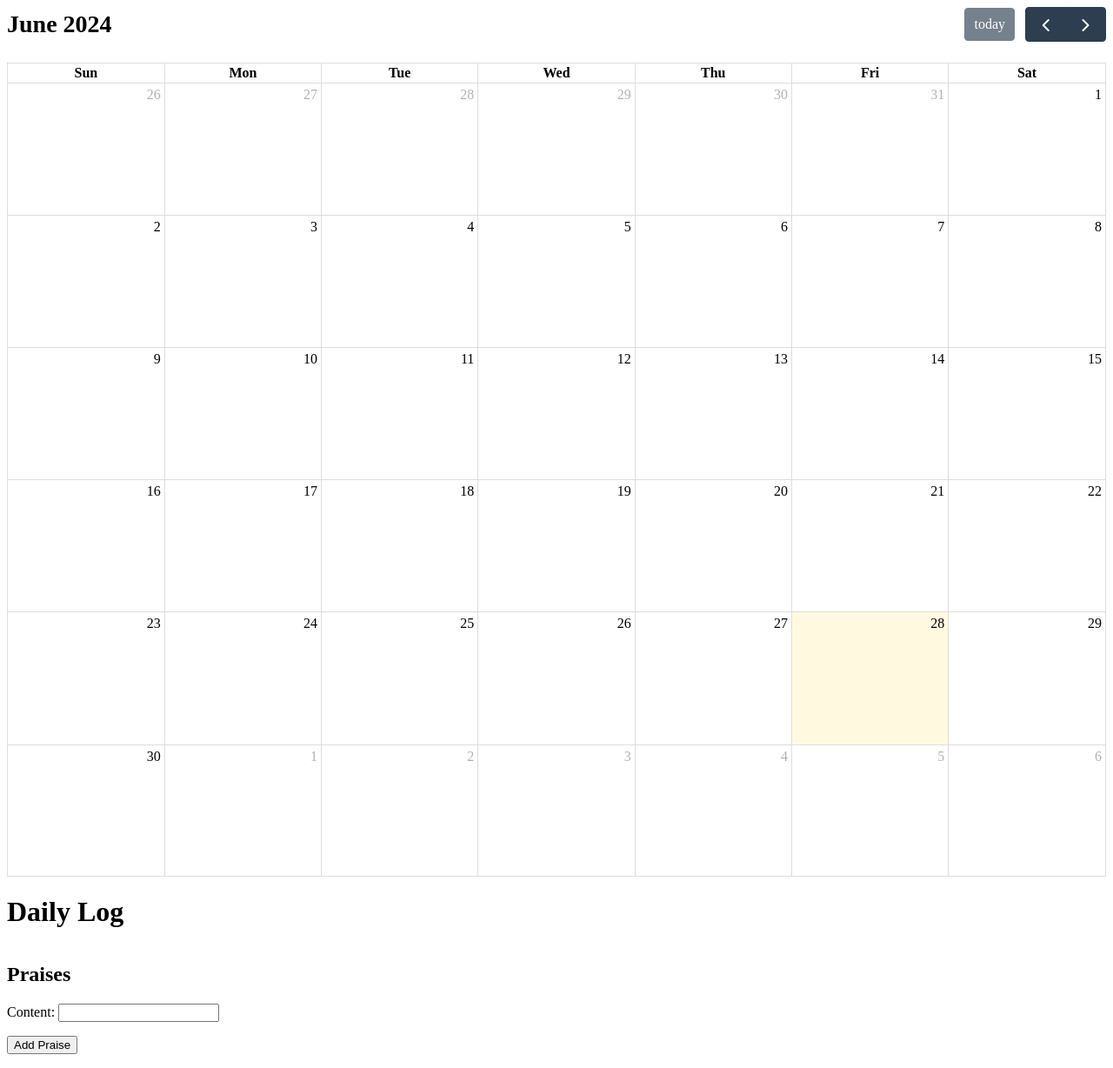
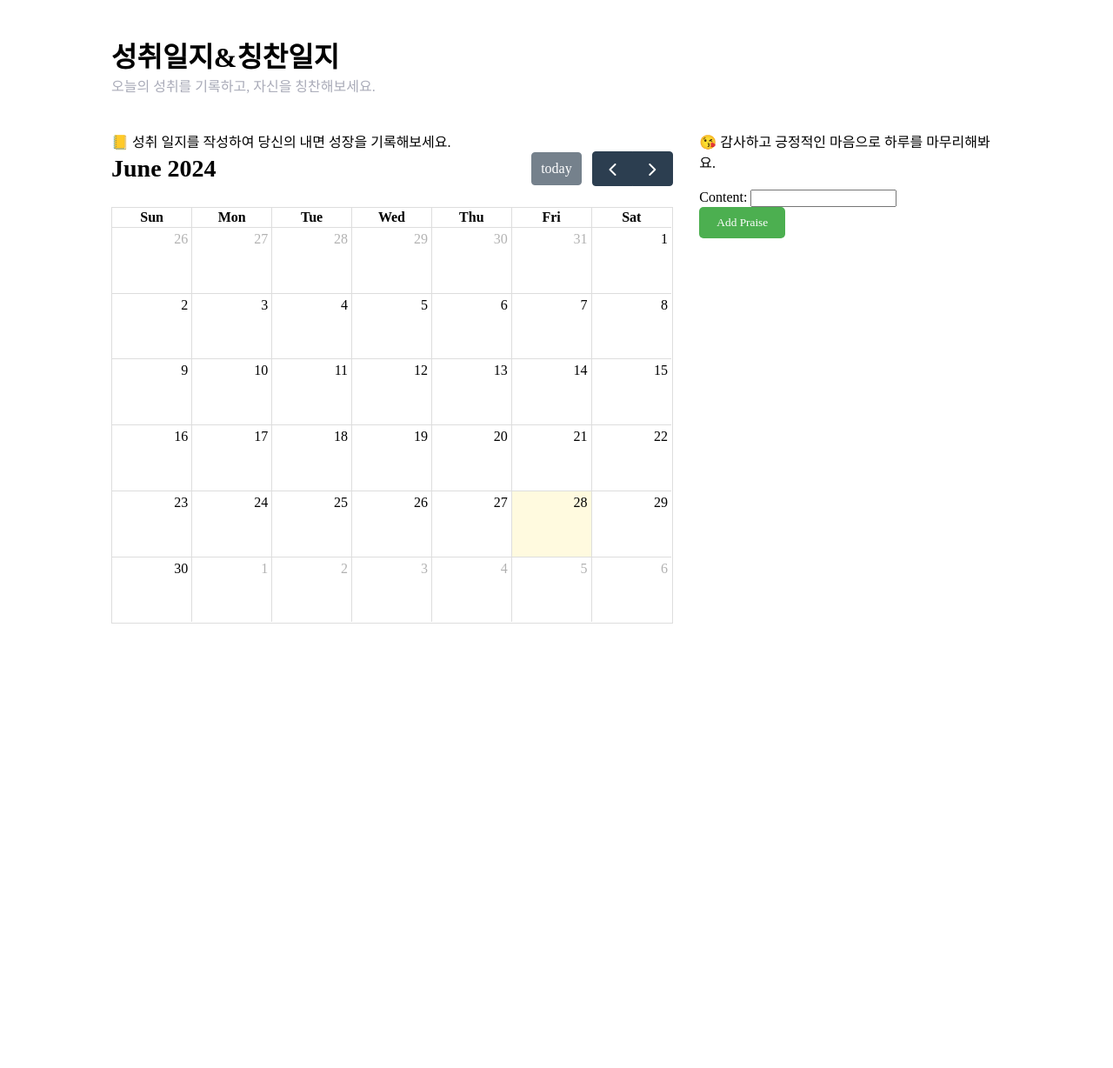
Before and after one commit to mic050r/innerflow-dj, a Django app: page /daily-log/ in a window 1280 px wide. Shown: the whole page at 87% size. After the commit the page ends 717 px from the top, so only its background shows below. Run offline with Django 5.2, Linux system fonts and the light colour scheme; data that the repository does not hold is empty; some libraries are stand-ins or nearby versions.

Commit message:
✨ [Feat] (#12) daily_log.html css 추가 및 클릭한 날짜가 성취일지 폼 날짜에 디폴트로 나오도록 수정

```diff
--- /dev/null
+++ b/InnerFlow/static/css/journal/daily_log.css
@@ -0,0 +1,82 @@
+@import url('../public.css');
+
+.container {
+    width: 80%;
+    margin: 20px auto;
+    background-color: #fff;
+    border-radius: 10px;
+    padding: 20px;
+}
+
+.header {
+    width: 80%;
+    text-align: left;  /* 왼쪽 정렬 */
+    margin-bottom: 20px;
+}
+
+.header h1 {
+    margin: 0;
+    font-size: 30px;
+    color: #333;
+}
+
+.sub-title {
+    margin: 0;
+    font-size: 16px;
+    color: var(--gray3);
+}
+
+.content {
+    display: flex;
+    justify-content: space-between;
+    width: 100%;
+    max-width: 1200px;
+    margin: 20px auto;
+    padding-top: 20px;
+}
+
+.achievement-section, .praise-section {
+    background: #fff;
+}
+
+.achievement-section {
+    width: 65%;
+    padding-right: 3%;
+}
+
+.praise-section {
+    width: 35%;
+}
+
+form {
+    margin: 20px 0;
+}
+
+button {
+    background-color: #4CAF50;
+    color: white;
+    padding: 10px 20px;
+    border: none;
+    border-radius: 5px;
+    cursor: pointer;
+}
+
+button:hover {
+    background-color: #45a049;
+}
+
+ul {
+    list-style-type: none;
+    padding: 0;
+}
+
+li {
+    margin: 10px 0;
+    display: flex;
+    justify-content: space-between;
+    align-items: center;
+}
+
+li form {
+    margin: 0;
+}
--- a/InnerFlow/templates/journal/daily_log.html
+++ b/InnerFlow/templates/journal/daily_log.html
@@ -1,3 +1,4 @@
+{% load static %}
 <!-- calendarapp/templates/calendarapp/calendar.html -->
 <!DOCTYPE html>
 <html>
@@ -5,6 +6,7 @@
     <link href='https://cdn.jsdelivr.net/npm/fullcalendar@5.9.0/main.min.css' rel='stylesheet'/>
     <script src='https://cdn.jsdelivr.net/npm/fullcalendar@5.9.0/main.min.js'></script>
     <script src='https://cdn.jsdelivr.net/npm/@fullcalendar/daygrid@5.9.0/main.min.js'></script>
+    <link rel="stylesheet" href="{% static 'css/journal/daily_log.css' %}">
     <script>
         document.addEventListener('DOMContentLoaded', function () {
             var calendarEl = document.getElementById('calendar');
@@ -23,12 +25,19 @@
     </script>
 </head>
 <body>
+<div class="container">
+    <header>
+        <h1>성취일지&칭찬일지</h1>
+        <p class="sub-title">오늘의 성취를 기록하고, 자신을 칭찬해보세요.</p>
+    </header>
+
+    <div class="content">
+        <div class="achievement-section">
+            <p>📒 성취 일지를 작성하여 당신의 내면 성장을 기록해보세요.</p>
             <div id='calendar'></div>
-<div class="container">
-    <h1>Daily Log</h1>
-    <div id="calendar" style="max-width: 900px; margin: 40px auto;"></div>
+        </div>
         <div class="praise-section">
-        <h2>Praises</h2>
+            <p> 😘 감사하고 긍정적인 마음으로 하루를 마무리해봐요.</p>
             <form method="post" action="">
                 {% csrf_token %}
                 {{ praise_form.as_p }}
@@ -46,5 +55,6 @@
             </ul>
         </div>
     </div>
+</div>
 </body>
 </html>
--- a/InnerFlow/views.py
+++ b/InnerFlow/views.py
@@ -403,7 +403,7 @@ def achievement_form(request, date):
             achievement.save()
             return redirect('daily_log')
     else:
-        form = AchievementForm(instance=achievement)
+        form = AchievementForm(instance=achievement, initial={'date': date})  # 초기값으로 date를 설정
 
     return render(request, 'journal/achievement_form.html', {'form': form, 'date': date})
 
```
Also changed, not shown: InnerFlow/templates/journal/achievement_form.html (+7 -0 lines). Lines whose indentation alone changed are shown as unchanged.
